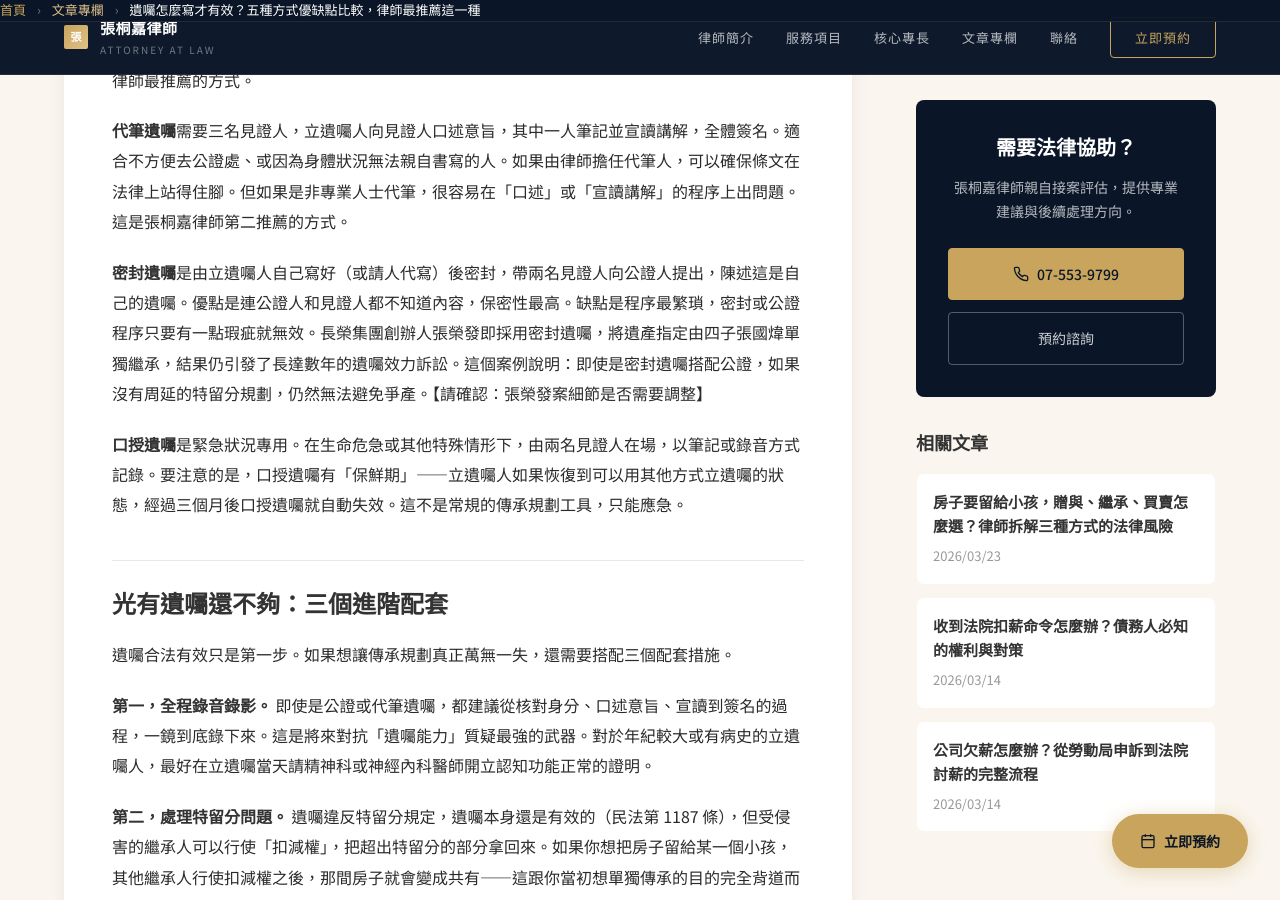
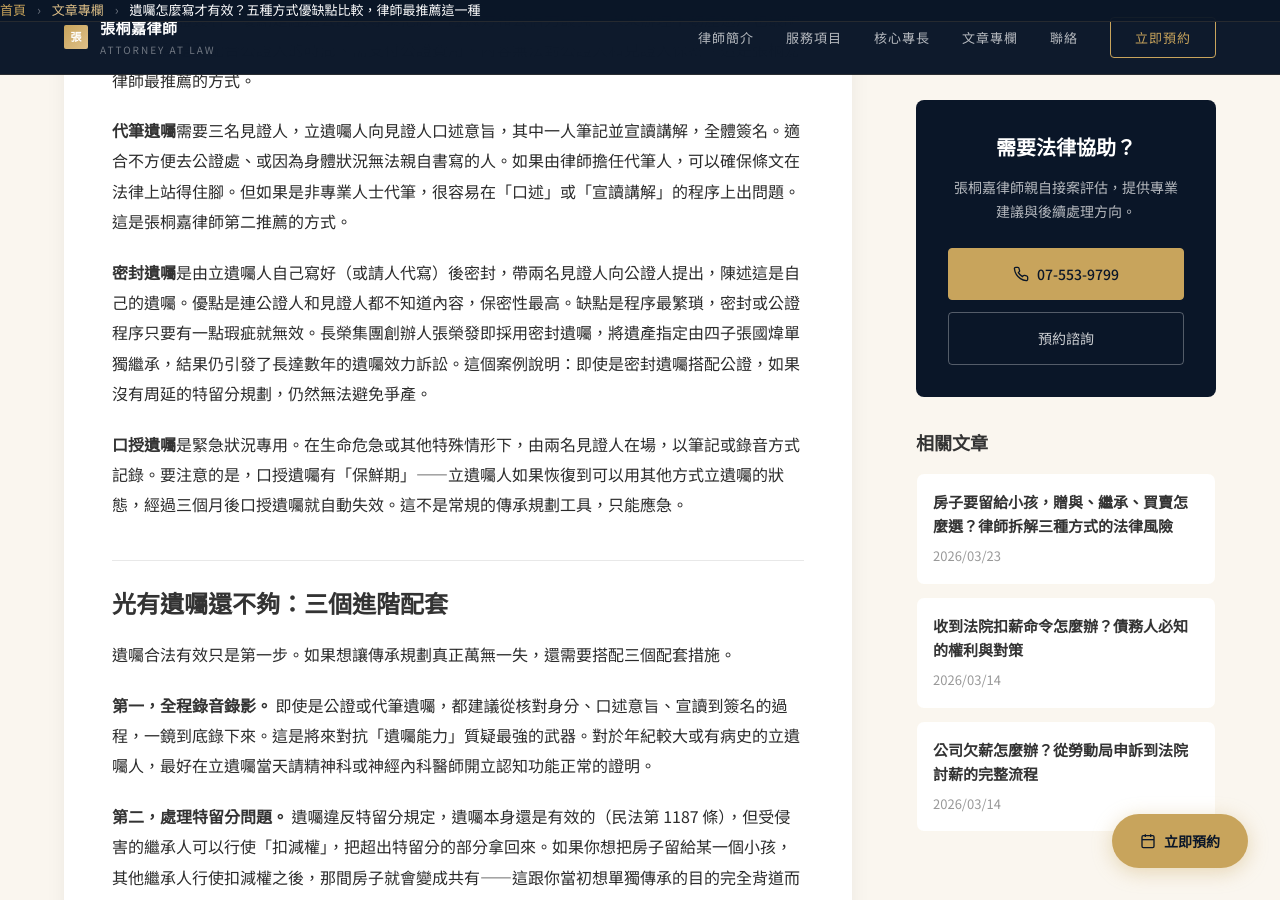
Before and after one commit to let0448/tclaw.tw, a Jekyll site: the page built from _posts/2026-03-29-how-to-write-a-valid-will-legal-guide.md, in a window 1280 px wide and 900 px high, scrolled down 1609 px. Built offline with Jekyll 4.4.1, drawn with Linux system fonts in a browser that asks for light colours.

Commit message:
Update 2026-03-29-how-to-write-a-valid-will-legal-guide.md

```diff
--- a/_posts/2026-03-29-how-to-write-a-valid-will-legal-guide.md
+++ b/_posts/2026-03-29-how-to-write-a-valid-will-legal-guide.md
@@ -29,7 +29,7 @@ category: 不動產法律
 
 **代筆遺囑**需要三名見證人，立遺囑人向見證人口述意旨，其中一人筆記並宣讀講解，全體簽名。適合不方便去公證處、或因為身體狀況無法親自書寫的人。如果由律師擔任代筆人，可以確保條文在法律上站得住腳。但如果是非專業人士代筆，很容易在「口述」或「宣讀講解」的程序上出問題。這是張桐嘉律師第二推薦的方式。
 
-**密封遺囑**是由立遺囑人自己寫好（或請人代寫）後密封，帶兩名見證人向公證人提出，陳述這是自己的遺囑。優點是連公證人和見證人都不知道內容，保密性最高。缺點是程序最繁瑣，密封或公證程序只要有一點瑕疵就無效。長榮集團創辦人張榮發即採用密封遺囑，將遺產指定由四子張國煒單獨繼承，結果仍引發了長達數年的遺囑效力訴訟。這個案例說明：即使是密封遺囑搭配公證，如果沒有周延的特留分規劃，仍然無法避免爭產。【請確認：張榮發案細節是否需要調整】
+**密封遺囑**是由立遺囑人自己寫好（或請人代寫）後密封，帶兩名見證人向公證人提出，陳述這是自己的遺囑。優點是連公證人和見證人都不知道內容，保密性最高。缺點是程序最繁瑣，密封或公證程序只要有一點瑕疵就無效。長榮集團創辦人張榮發即採用密封遺囑，將遺產指定由四子張國煒單獨繼承，結果仍引發了長達數年的遺囑效力訴訟。這個案例說明：即使是密封遺囑搭配公證，如果沒有周延的特留分規劃，仍然無法避免爭產。
 
 **口授遺囑**是緊急狀況專用。在生命危急或其他特殊情形下，由兩名見證人在場，以筆記或錄音方式記錄。要注意的是，口授遺囑有「保鮮期」——立遺囑人如果恢復到可以用其他方式立遺囑的狀態，經過三個月後口授遺囑就自動失效。這不是常規的傳承規劃工具，只能應急。
 
```
